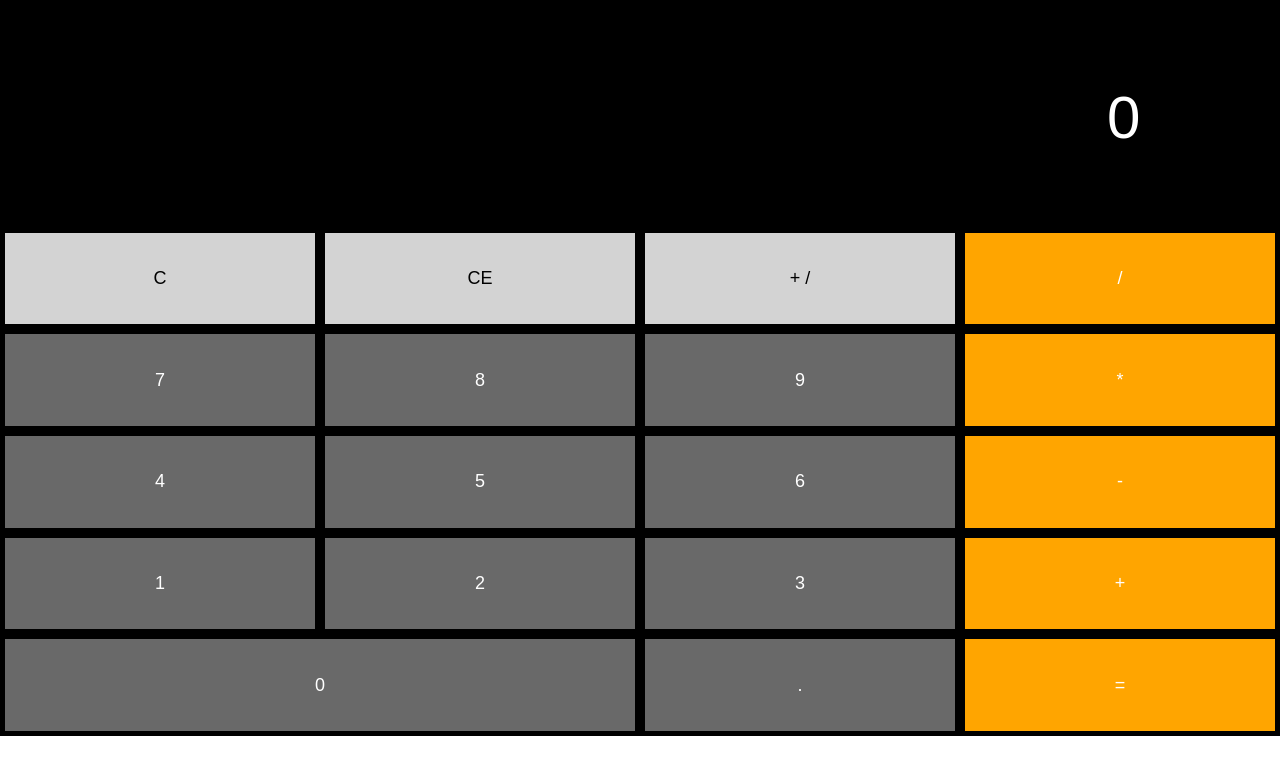
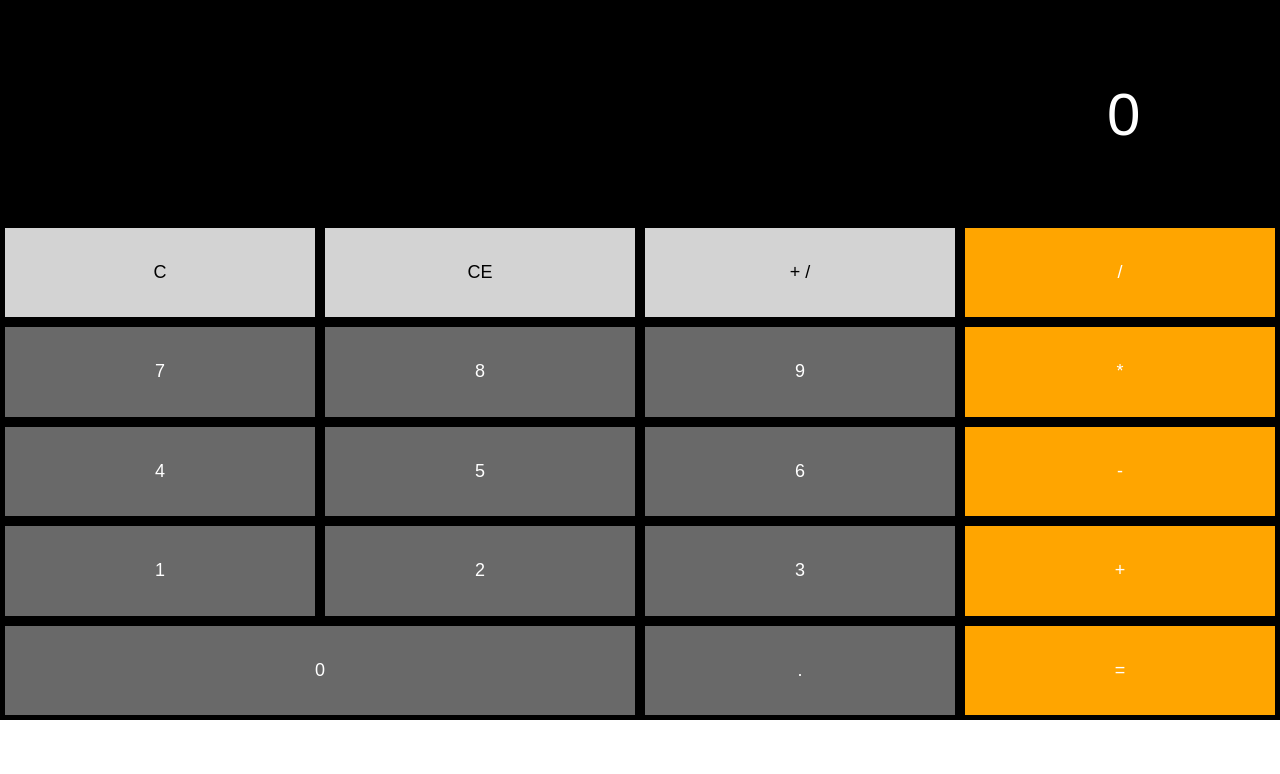
Before and after one commit to Mark-Waring/Calculator, a plain HTML site: page index.html in a window 1280 px wide. Drawn offline with Linux system fonts and the light colour scheme.

Commit message:
changes vh

```diff
--- a/calculator.css
+++ b/calculator.css
@@ -16,7 +16,7 @@ body {
 
       #calculator-body {
         flex-wrap: wrap;
-        height: 92vh;
+        height: 90vh;
         background-color: black;
       }
 
```
